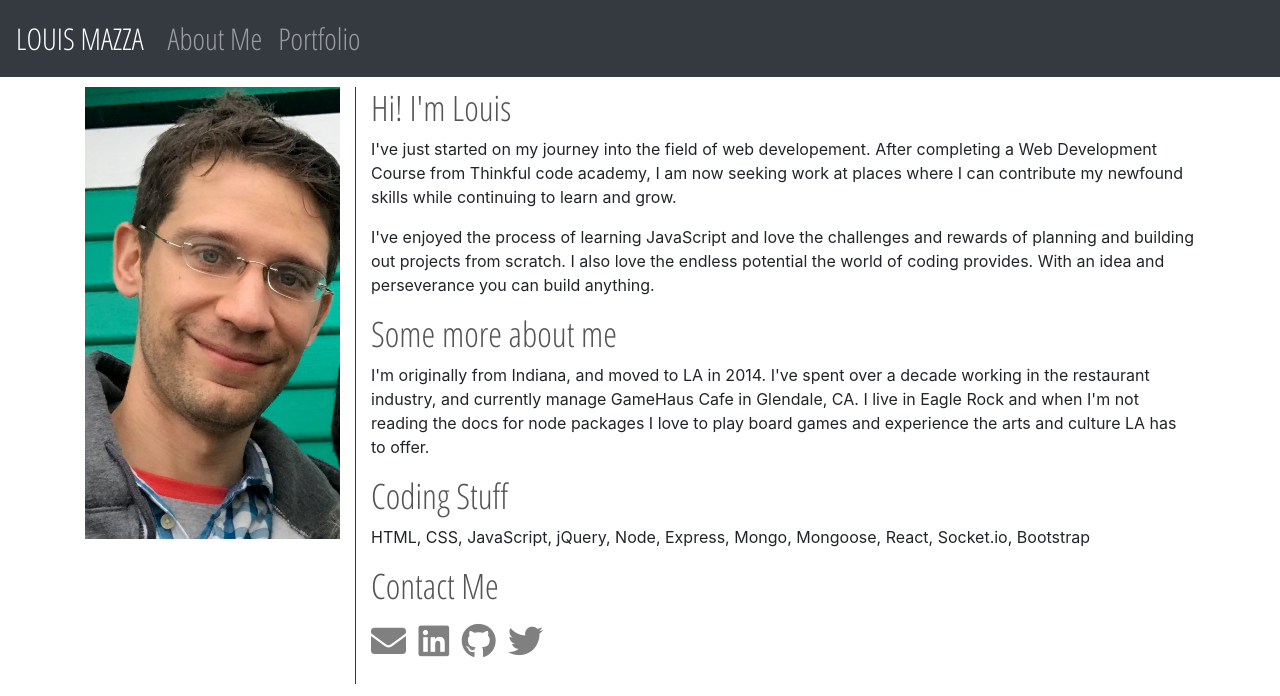
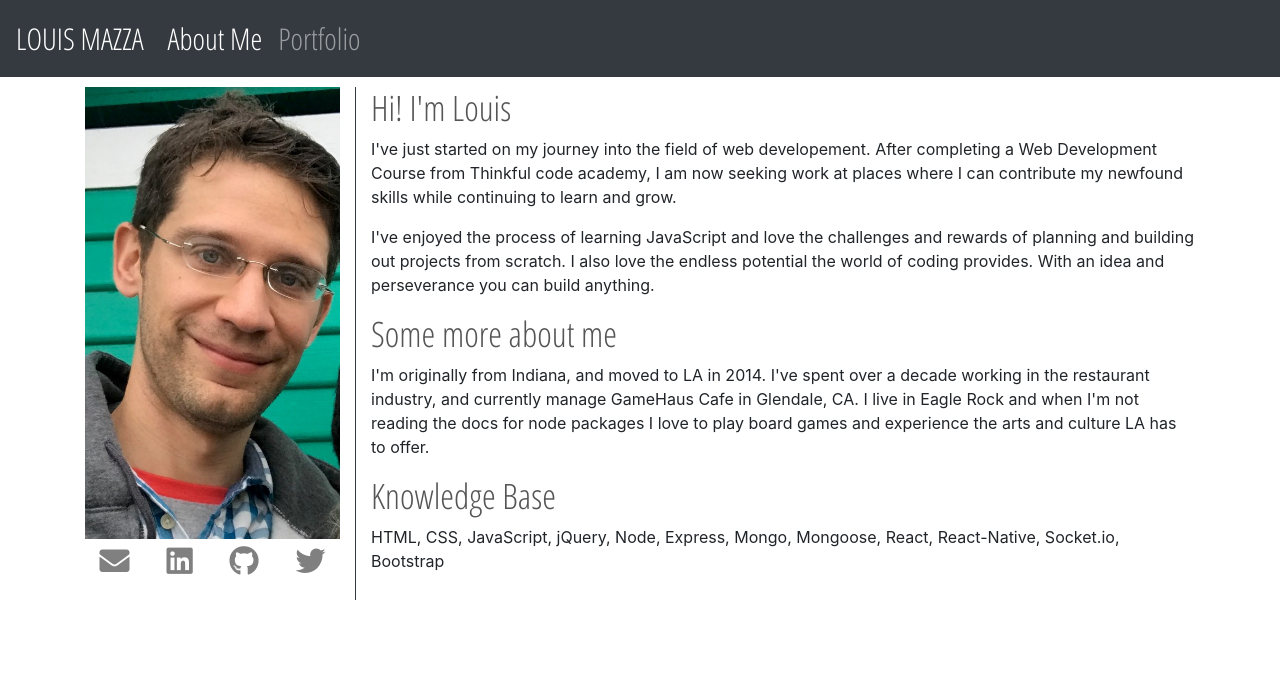
Before and after one commit to lemazza/portfolio, a plain HTML site: page index.html in a window 1280 px wide. Drawn offline with nearby package versions, Linux system fonts and the light colour scheme; a web font is replaced by a local one.

Commit message:
updated portfolio with gh-catalog, fixed active nav-link, moved contact links

```diff
--- a/index.html
+++ b/index.html
@@ -31,10 +31,10 @@
     <div class="collapse navbar-collapse" id="collapsibleNavbar">
       <ul class="navbar-nav">
         <li class="nav-item">
-          <a class="nav-link" href="#">About Me</a>
+          <a class="nav-link pasted" href="#">About Me</a>
         </li>
         <li class="nav-item">
-          <a class="nav-link" href="#">Portfolio</a>
+          <a class="nav-link pasted" href="#">Portfolio</a>
         </li>
       </ul>
     </div>
@@ -43,9 +43,20 @@
   <main class="container">
     <!-- BIO -->
     <section class="biography row" >
-      <div class="my-dumb-face-container col-3">
-        <image class="img-fluid mx-auto d-block" src="img/me.jpg" alt="Louis Mazza">
+      <div class="col-3">
+        <div class="my-dumb-face-container">
+          <image class="img-fluid mx-auto d-block" src="img/me.jpg" alt="Louis Mazza" />
+        </div>
+        <address>
+          <ul class="ref-links list-unstyled list-inline d-flex flex-row justify-content-around">
+            <li class="list-inline-item"><a href="mailto:louismazza@gmail.com"><i class="fas fa-envelope"></i></a></li>
+            <li class="list-inline-item"><a href="https://www.linkedin.com/in/louis-mazza-813983140/"><i class="fab fa-linkedin"></i></a></li>
+            <li class="list-inline-item"><a href="https://github.com/lemazza"><i class="fab fa-github"></i></a></li>
+            <li class="list-inline-item"><a href="https://twitter.com/louismazza"><i class="fab fa-twitter"></i></a></li>
+          </ul>
+        </address>
       </div>
+
       <div class="col-9 border-dark border-left">
         <h2>Hi! I'm Louis</h2>
         <p>I've just started on my journey into the field of web developement. After completing a Web Development Course from
@@ -54,23 +65,27 @@
         <p>I've enjoyed the process of learning JavaScript and love the challenges and rewards of planning and building out projects from scratch.  I also love the endless potential the world of coding provides. With an idea and perseverance you can build anything.</p>
         <h2>Some more about me</h2>
         <p>I'm originally from Indiana, and moved to LA in 2014.  I've spent over a decade working in the restaurant industry, and currently manage GameHaus Cafe in Glendale, CA.  I live in Eagle Rock and when I'm not reading the docs for node packages I love to play board games and experience the arts and culture LA has to offer.</p>
-        <h2>Coding Stuff</h2>
-        <p>HTML, CSS, JavaScript, jQuery, Node, Express, Mongo, Mongoose, React, Socket.io, Bootstrap</p>
-        <h2>Contact Me</h2>
-        <address>
-          <ul class="ref-links list-unstyled list-inline">
-            <li class="list-inline-item"><a href="mailto:louismazza@gmail.com"><i class="fas fa-envelope"></i></a></li>
-            <li class="list-inline-item"><a href="https://www.linkedin.com/in/louis-mazza-813983140/"><i class="fab fa-linkedin"></i></a></li>
-            <li class="list-inline-item"><a href="https://github.com/lemazza"><i class="fab fa-github"></i></a></li>
-            <li class="list-inline-item"><a href="https://twitter.com/louismazza"><i class="fab fa-twitter"></i></a></li>
-          </ul>
-        </address>
+        <h2>Knowledge Base</h2>
+        <p>HTML, CSS, JavaScript, jQuery, Node, Express, Mongo, Mongoose, React, React-Native, Socket.io, Bootstrap</p>
+
       </div>
 
     </section>
 
     <!-- PORTFOLIO -->
     <section class="portfolio row">
+
+      <div class="demo-site col-lg-4">
+        <div class="site-img-container">
+          <a href="https://gh-catalog.netlify.com/"><image class="site-img" src="img/gh-catalog-site.png" alt="GameHaus Catalog"></a>
+        </div>
+        <a href="https://gh-catalog.netlify.com/"><h2>GameHaus Catalog</h2></a>
+        <p>Library Catalog for a board game cafe. The site auto-updates with information fed to it from boardgamegeek.com and allows users to find information on games in the store's collection.</p>
+        <a class="repo-btn mr-2 mb-2" href="https://github.com/lemazza/gh-catalog">Client-side Repo</a>
+        <a class="repo-btn" href="https://github.com/lemazza/gh-inventory">Server Repo</a>
+      </div>
+
+
       <div class="demo-site col-lg-4">
         <div class="site-img-container">
           <a href="https://bad-apples.netlify.com/"><image class="site-img" src="img/bad-apples.jpg" alt="Bad Apples"></a>
--- a/index.js
+++ b/index.js
@@ -6,7 +6,11 @@ function watchNavClick() {
 
     //define clicked text of the clicked link
     let navName = $(this).find('a').text()
-    console.log(navName);
+
+    // remove active from both navs
+    $('.nav-link').removeClass('active')
+    // add active to clicked nav
+    $(this).find('a').addClass('active')
 
     // hide all sections
     $('section').hide();
@@ -22,7 +26,6 @@ function watchNavClick() {
 
 function clickNavOnLoad() {
   let link = $('.nav-link');
-  console.log(link);
   //$('.nav-link[value="Portfolio"]').click();
   link[0].click();
 }
--- a/main.css
+++ b/main.css
@@ -22,6 +22,9 @@ h2 {
   font-size: 30px
 }
 
+.nav-link.active {
+  color: rbga(255, 255, 255, .5);
+}
 
 .site-img-container {
   margin-bottom: 5px
@@ -51,7 +54,7 @@ main {
 
 .ref-links a {
   color: grey;
-  font-size: 35px;
+  font-size: 30px;
 }
 
 .ref-links a:hover {
```
Also changed, not shown: img/gh-catalog-site.png (added).
